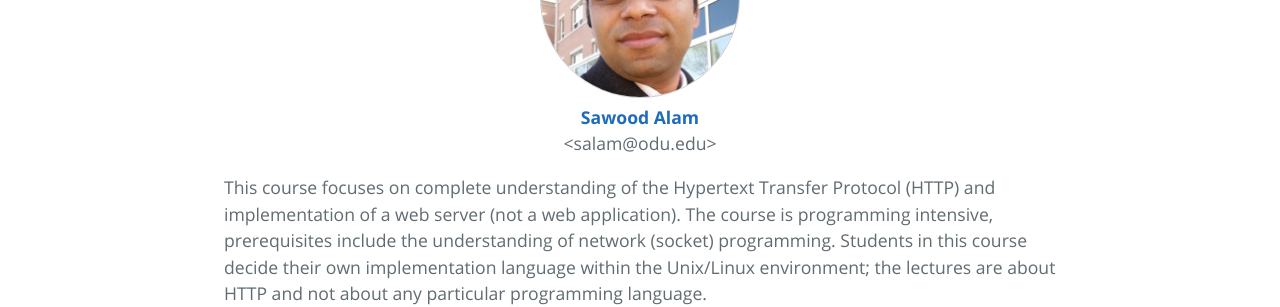
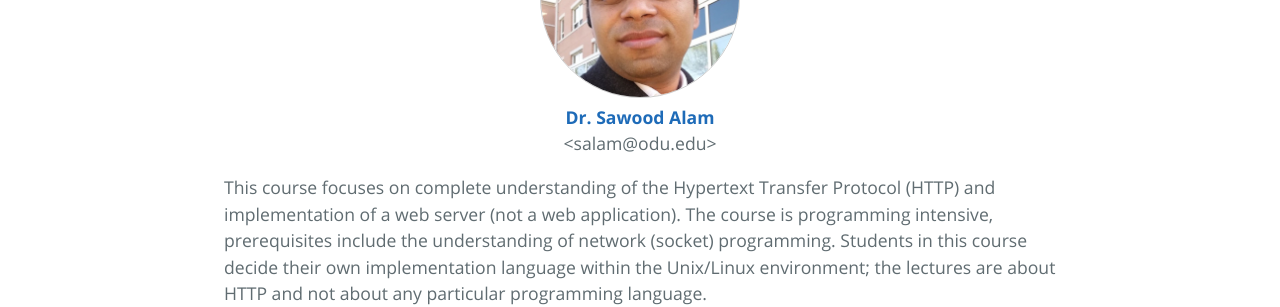
Before and after one commit to ibnesayeed/cs531-f22.github.io, a Jekyll site: the page built from index.md, in a window 1280 px wide and 900 px high. Shown: the part 389-696 px from the top of the window. Built offline with Jekyll 4.4.1, drawn with Linux system fonts in a browser that asks for light colours; the repository's description, which GitHub fills in, is left out; some of the changed text lies outside the part shown.

```diff
--- a/_data/course.yml
+++ b/_data/course.yml
@@ -23,7 +23,7 @@ crns:
   - 23959 (CS531) [In Virginia]
   - 23960 (CS531) [Outside Virginia]
 instructor:
-  name: Sawood Alam
+  name: Dr. Sawood Alam
   email: salam@odu.edu
   url: https://archive.org/~sawood/
   twitter: ibnesayeed
```
